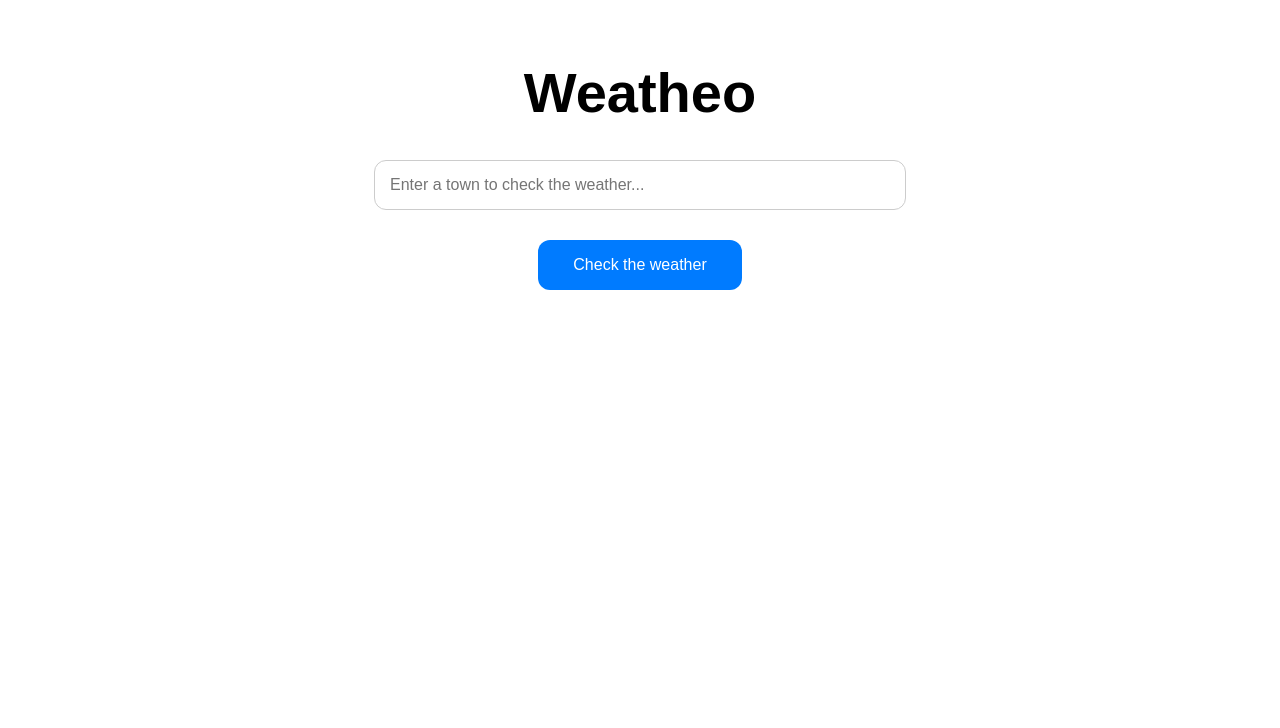
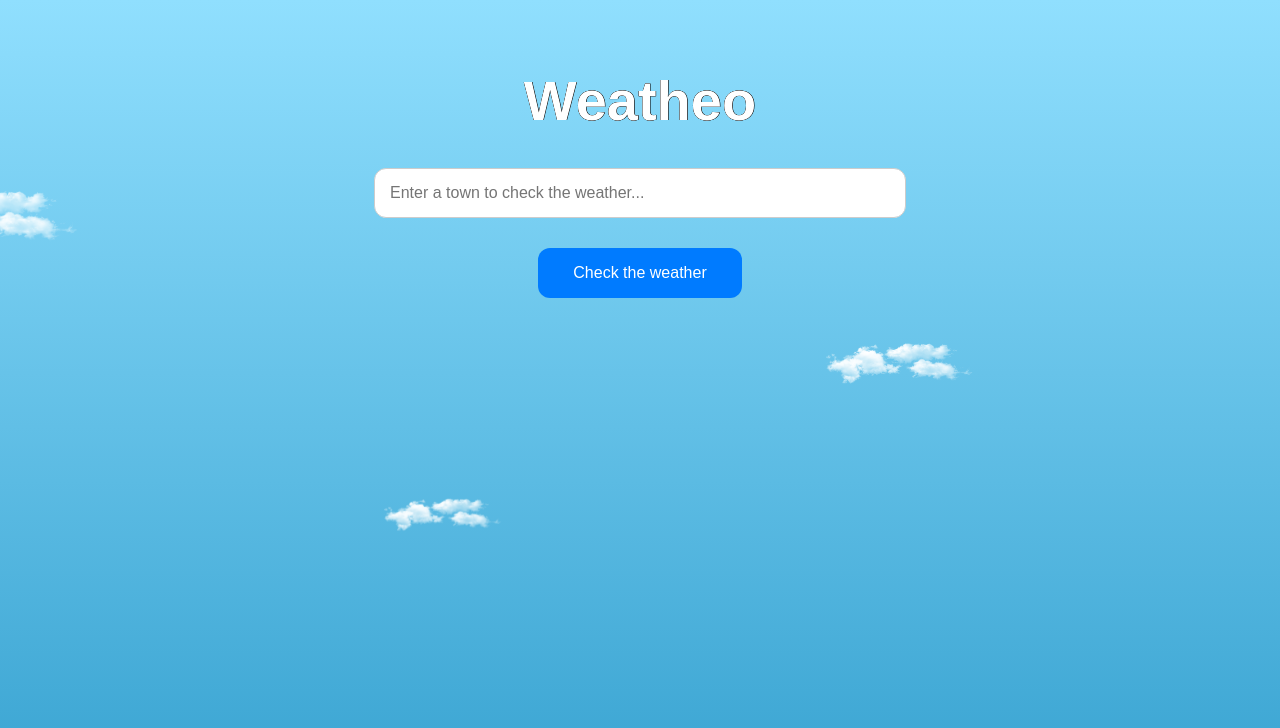
Before and after one commit to Brzozowski-Piotr/Weatheo, a React (Vite) app: page / in a window 1280 px wide. Shown: the top 728 px of the page. Built offline with nearby package versions, Linux system fonts and the light colour scheme; no server answers.

Commit message:
Added sky background gradient, trying to add moving clouds (goes wrong)

```diff
--- a/src/App.tsx
+++ b/src/App.tsx
@@ -3,7 +3,12 @@ import "./App.css";
 
 function App() {
   return (
-    <>
+    <body>
+      <div className="bg">
+        <div className="cloud cloud1"></div>
+        <div className="cloud cloud2"></div>
+        <div className="cloud cloud3"></div>
+      </div>
       <div className="App">
         <div className="container">
           <h1>Weatheo</h1>
@@ -15,7 +20,7 @@ function App() {
           <button>Check the weather</button>
         </div>
       </div>
-    </>
+    </body>
   );
 }
 
--- a/src/index.css
+++ b/src/index.css
@@ -5,7 +5,7 @@
   display: flex;
   justify-content: center;
   align-items: flex-start;
-  min-height: 90vh;
+  min-height: 85vh;
   font-family: Arial, sans-serif;
 }
 
@@ -23,6 +23,8 @@ h1 {
   font-size: 3.5rem;
   margin-top: 0px;
   margin-bottom: 25px;
+  color: #fff;
+  text-shadow: 0px 0 black, 0 0px black, 0.5px 0 black, 0 -0.5px black;
 }
 
 .searchBox {
@@ -53,3 +55,81 @@ button {
     align-items: center;
   }
 }
+
+.bg {
+  position: fixed;
+  top: 0;
+  left: 0;
+  width: 100%;
+  height: 100%;
+  z-index: -1;
+  background: linear-gradient(to bottom, #90dffe 0%, #38a3d1 100%);
+  animation: moveClouds 20s linear infinite;
+}
+
+.cloud {
+  position: absolute;
+  background-image: url("./assets/clouds.png");
+  background-size: contain;
+  background-repeat: no-repeat;
+}
+
+.cloud1 {
+  top: 20%;
+  left: -30%;
+  width: 200px;
+  height: 100px;
+  animation: moveCloud1 60s linear infinite;
+}
+
+.cloud2 {
+  top: 40%;
+  right: 20%;
+  width: 150px;
+  height: 75px;
+  animation: moveCloud2 25s linear infinite reverse;
+}
+
+.cloud3 {
+  top: 60%;
+  left: 30%;
+  width: 120px;
+  height: 60px;
+  animation: moveCloud3 20s linear infinite;
+}
+
+@keyframes moveCloud1 {
+  from {
+    transform: translateX(0);
+  }
+  to {
+    transform: translateX(1000%);
+  }
+}
+
+@keyframes moveCloud2 {
+  from {
+    transform: translateX(-100%);
+  }
+  to {
+    transform: translateX(0);
+  }
+}
+
+@keyframes moveCloud3 {
+  from {
+    transform: translateX(0);
+  }
+  to {
+    transform: translateX(calc(100% - 120px));
+  }
+}
+
+@keyframes fadeOut {
+  from {
+    opacity: 1;
+  }
+  to {
+    opacity: 0;
+  }
+}
```
Also changed, not shown: src/assets/clouds.png (added), src/services/fetch.tsx (renamed from src/assets/services/fetch.tsx).
